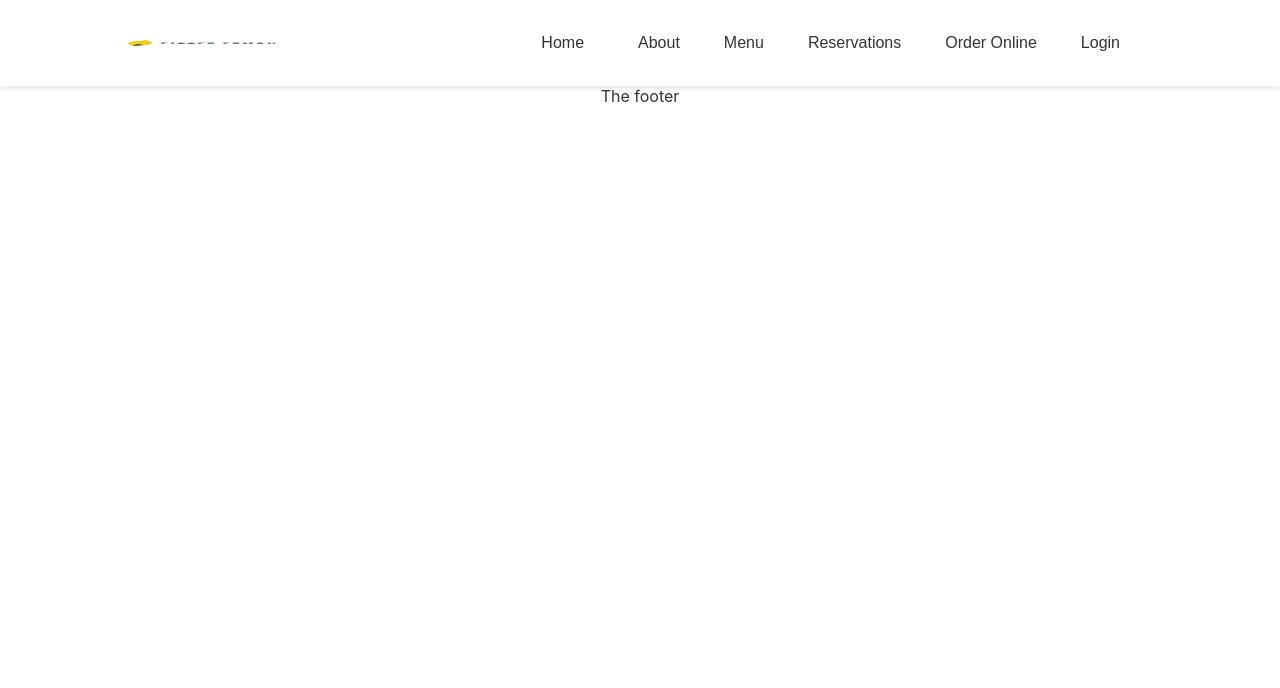
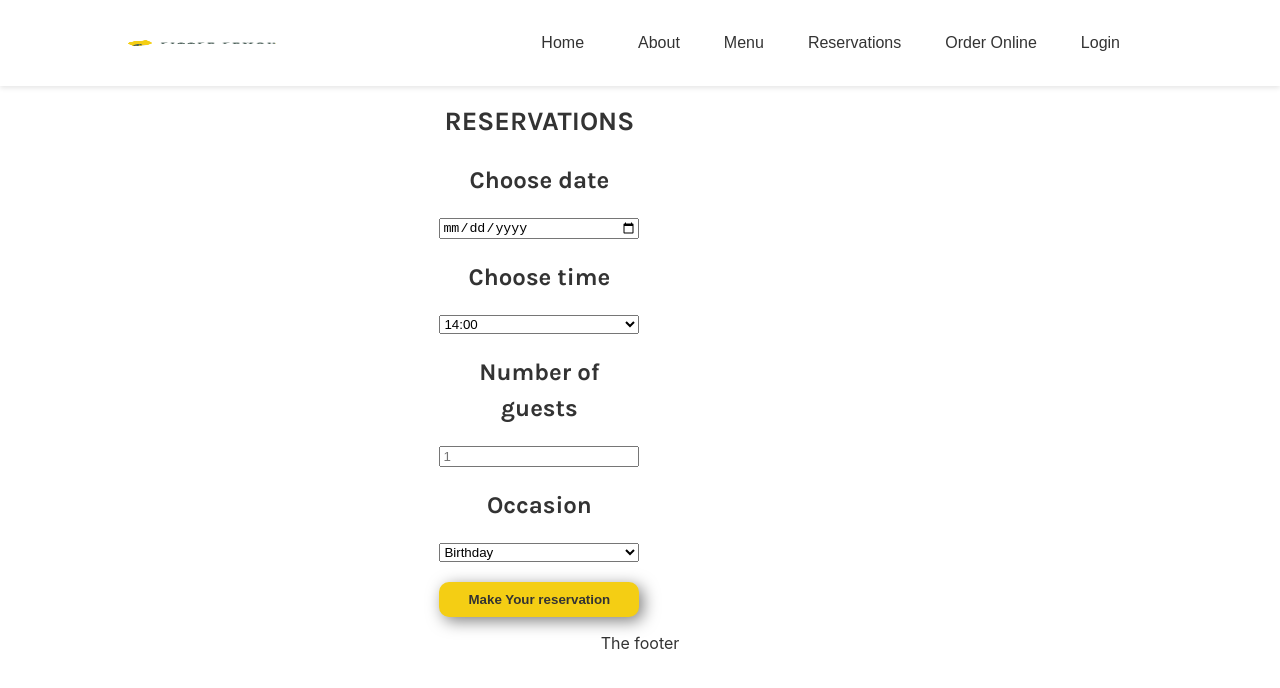
Before and after one commit to lododilsnick-rgb/little-lemon, a React (Create React App) app in the folder little-lemon/: page /booking in a window 1280 px wide. Shown: the top 688 px of the page. Built offline with nearby package versions, Linux system fonts and the light colour scheme; a web font is replaced by a local one.

Commit message:
progress

```diff
--- a/little-lemon/src/App.css
+++ b/little-lemon/src/App.css
@@ -258,6 +258,21 @@
   line-height: 1.5;
 }
 
+.booking {
+  display: flex;
+  justify-content: center;
+  align-items: normal;
+  padding: 1rem 10%;
+  /* background-color: green; */
+}
+
+.booking-form {
+  display: grid;
+  max-width: 200px;
+  gap: 20px;
+  /* background-color: blue; */
+}
+
 @media (max-width: 600px) {
   .nav-links {
     display: none;
--- a/little-lemon/src/App.js
+++ b/little-lemon/src/App.js
@@ -2,8 +2,33 @@ import './App.css';
 import { BrowserRouter, Routes, Route, Link } from 'react-router-dom';
 import Home from './pages/Home';
 import About from './pages/About';
+import Booking from './pages/Booking';
+import { useReducer } from 'react';
 
 function App() {
+  function reducer(state, action) {
+    console.log('reducer state:', state);
+    console.log('reducer action:', action);
+    var newArray = state.availableTimes;
+    newArray.shift();
+    console.log('reducer newArray:', newArray);
+    return { availableTimes: newArray }
+  }
+
+  let intialAvailableTimes = ['14:00', '15:00', '16:00', '17:00', '18:00', '19:00', '20:00', '21:00', '22:00'];
+
+  function initializeTimes() {
+    return intialAvailableTimes;
+  }
+
+  const [availableTimeState, availableTimeDispatch] = useReducer(reducer,
+    { availableTimes: initializeTimes() });
+
+  const atReducer = {
+    availableTimeState: availableTimeState,
+    availableTimeDispatch: availableTimeDispatch
+  };
+
   return (
     <div class="app">
       <BrowserRouter>
@@ -15,10 +40,16 @@ function App() {
           </div>
           <nav>
             <ul class="nav-links">
-              <li><Link to="/" style={{ marginRight: '10px' }}>Home</Link></li>
-              <li><Link to="/about">About</Link></li>
+              <li>
+                <Link to="/" style={{ marginRight: '10px' }}>Home</Link>
+              </li>
+              <li>
+                <Link to="/about">About</Link>
+              </li>
               <li><a href="#menu">Menu</a></li>
-              <li><a href="#reservations">Reservations</a></li>
+              <li>
+                <Link to="/booking">Reservations</Link>
+              </li>
               <li><a href="#order-online">Order Online</a></li>
               <li><a href="#login">Login</a></li>
             </ul>
@@ -28,6 +59,10 @@ function App() {
           <Routes>
             <Route path="/" element={<Home />} />
             <Route path="/about" element={<About />} />
+            <Route path="/booking"
+              element={<Booking availableTimeState={availableTimeState}
+                availableTimeDispatch={availableTimeDispatch}
+              />} />
           </Routes>
         </main>
         <footer>The footer</footer>
--- /dev/null
+++ b/little-lemon/src/pages/Booking.js
@@ -0,0 +1,64 @@
+import { useState } from 'react';
+
+export default function Booking({ availableTimeState, availableTimeDispatch }) {
+  const [formData, setFormData] = useState({ resDate: (new Date()), resTime: '' });
+
+  const handleChange = (e) => {
+    const { name, value } = e.target;
+    // Dynamically update the state matching the input's name attribute
+    setFormData((prev) => ({ ...prev, [name]: value }));
+  };
+
+  const handleSubmit = (e) => {
+    e.preventDefault(); // Prevents page reload
+    console.log('Submitted Data:', formData);
+    availableTimeDispatch({ type: 'reserve-time', time: formData })
+  };
+
+  // const availableTimes = ['16:00', '17:00', '18:00', '19:00', '20:00', '21:00', '22:00'];
+  console.log('booking availableTimeState:', availableTimeState);
+
+  return (
+    <div class="booking card-paragraph-text">
+      <form class="booking-form"
+        onSubmit={handleSubmit}>
+        <div class="section-title-text">Reservations</div>
+        <label class="card-title-text"
+          for="res-date">Choose date</label>
+        <input
+          type="date"
+          id="resDate"
+          name="resDate"
+          value={formData.resDate}
+          onChange={handleChange}
+        />
+        <label class="card-title-text"
+          for="res-time">Choose time</label>
+        <select
+          id="resTime"
+          name="resTime"
+          value={formData.resTime}
+          onChange={handleChange}>
+          {availableTimeState.availableTimes.map((theTime) => (
+            <option value={theTime}>
+              {theTime}
+            </option>
+          ))}
+        </select>
+        <label class="card-title-text"
+          for="guests">Number of guests</label>
+        <input type="number" placeholder="1" min="1" max="10" id="guests" />
+        <label class="card-title-text"
+          for="occasion">Occasion</label>
+        <select id="occasion">
+          <option>Birthday</option>
+          <option>Anniversary</option>
+        </select>
+        <button class="app-hero-button"
+          type="submit">
+          Make Your reservation
+        </button>
+      </form>
+    </div>
+  );
+}
```
Also changed, not shown: 1 other file (tests, documents, lock files or other folders).
